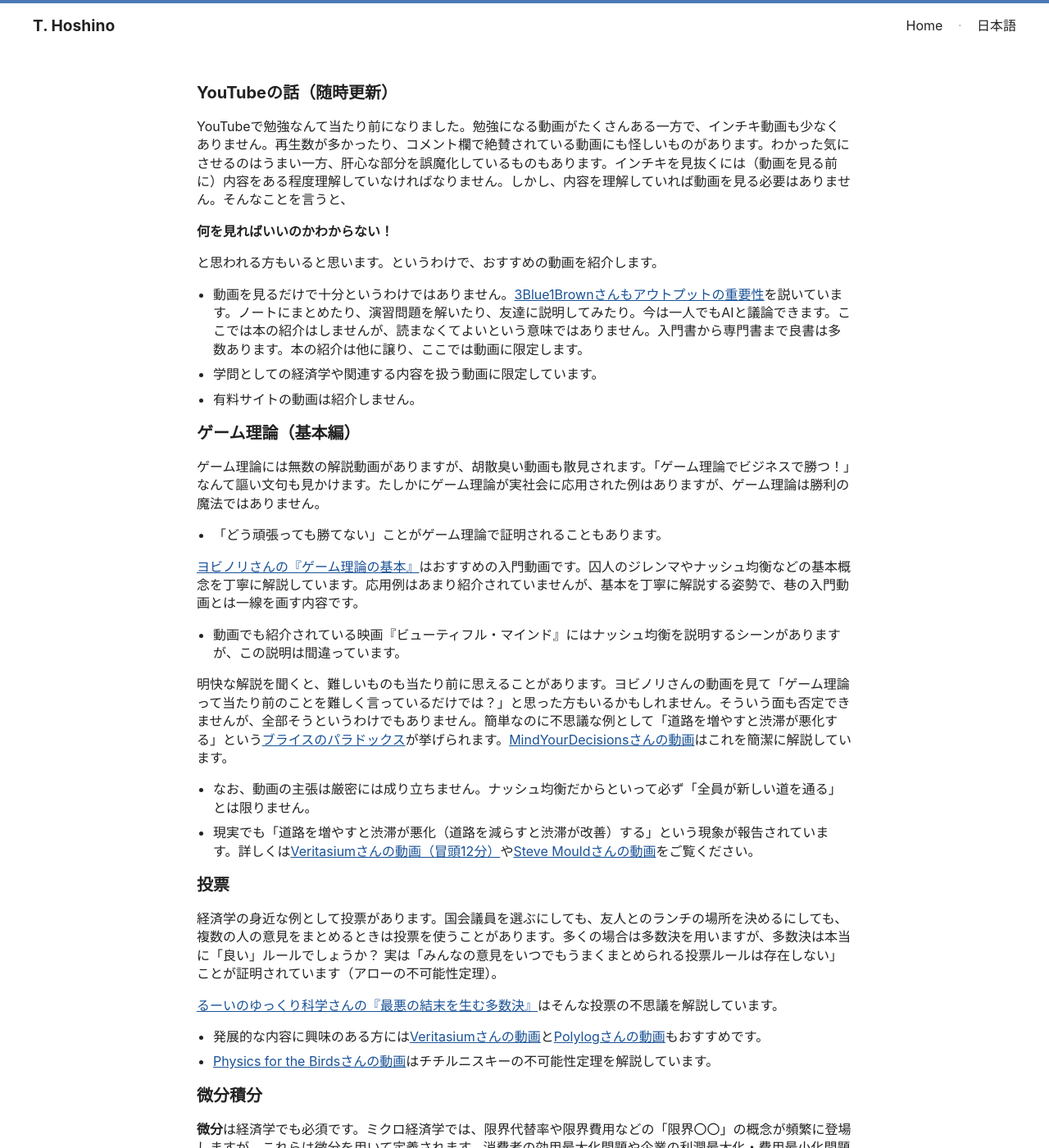
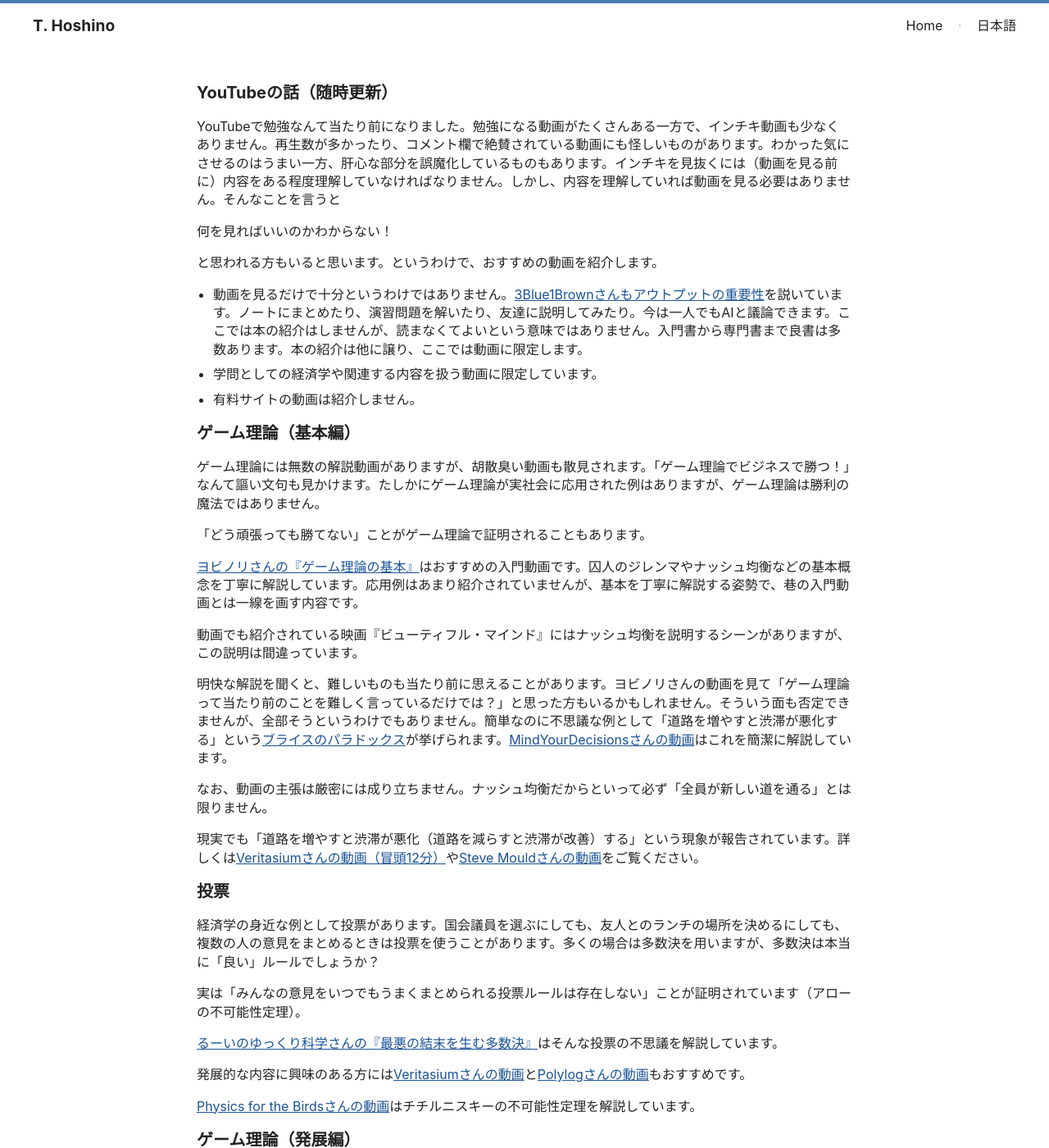
Before and after one commit to tetsuyahoshino137/tetsuyahoshino137.github.io, a Jekyll site: the page built from posts/youtube.md, in a window 1280 px wide and 1400 px high. Shown: the whole window at 82% size. Built offline with Jekyll 4.4.1, drawn with Linux system fonts in a browser that asks for light colours; some of the changed lines change nothing that is shown; some of the changed text lies outside the part shown.

Commit message:
Refactor YouTube content for clarity and updates

```diff
--- a/posts/youtube.md
+++ b/posts/youtube.md
@@ -6,9 +6,9 @@
 
 ## YouTubeの話（随時更新）
 
-YouTubeで勉強なんて当たり前になりました。勉強になる動画がたくさんある一方で、インチキ動画も少なくありません。再生数が多かったり、コメント欄で絶賛されている動画にも怪しいものがあります。わかった気にさせるのはうまい一方、肝心な部分を誤魔化しているものもあります。インチキを見抜くには（動画を見る前に）内容をある程度理解していなければなりません。しかし、内容を理解していれば動画を見る必要はありません。そんなことを言うと、
+YouTubeで勉強なんて当たり前になりました。勉強になる動画がたくさんある一方で、インチキ動画も少なくありません。再生数が多かったり、コメント欄で絶賛されている動画にも怪しいものがあります。わかった気にさせるのはうまい一方、肝心な部分を誤魔化しているものもあります。インチキを見抜くには（動画を見る前に）内容をある程度理解していなければなりません。しかし、内容を理解していれば動画を見る必要はありません。そんなことを言うと
 
-**何を見ればいいのかわからない！**
+何を見ればいいのかわからない！
 
 と思われる方もいると思います。というわけで、おすすめの動画を紹介します。
 
@@ -20,29 +20,38 @@
 
 ゲーム理論には無数の解説動画がありますが、胡散臭い動画も散見されます。「ゲーム理論でビジネスで勝つ！」なんて謳い文句も見かけます。たしかにゲーム理論が実社会に応用された例はありますが、ゲーム理論は勝利の魔法ではありません。
 
-- 「どう頑張っても勝てない」ことがゲーム理論で証明されることもあります。
+「どう頑張っても勝てない」ことがゲーム理論で証明されることもあります。
 
 [ヨビノリさんの『ゲーム理論の基本』](https://youtu.be/-UulHZPFo2M)はおすすめの入門動画です。囚人のジレンマやナッシュ均衡などの基本概念を丁寧に解説しています。応用例はあまり紹介されていませんが、基本を丁寧に解説する姿勢で、巷の入門動画とは一線を画す内容です。
 
-- 動画でも紹介されている映画『ビューティフル・マインド』にはナッシュ均衡を説明するシーンがありますが、この説明は間違っています。
+動画でも紹介されている映画『ビューティフル・マインド』にはナッシュ均衡を説明するシーンがありますが、この説明は間違っています。
 
 明快な解説を聞くと、難しいものも当たり前に思えることがあります。ヨビノリさんの動画を見て「ゲーム理論って当たり前のことを難しく言っているだけでは？」と思った方もいるかもしれません。そういう面も否定できませんが、全部そうというわけでもありません。簡単なのに不思議な例として「道路を増やすと渋滞が悪化する」という[ブライスのパラドックス](https://ja.wikipedia.org/wiki/%E3%83%96%E3%83%A9%E3%82%A4%E3%82%B9%E3%81%AE%E3%83%91%E3%83%A9%E3%83%89%E3%83%83%E3%82%AF%E3%82%B9)が挙げられます。[MindYourDecisionsさんの動画](https://youtu.be/8mlH9bnvWVE)はこれを簡潔に解説しています。
 
-- なお、動画の主張は厳密には成り立ちません。ナッシュ均衡だからといって必ず「全員が新しい道を通る」とは限りません。
-- 現実でも「道路を増やすと渋滞が悪化（道路を減らすと渋滞が改善）する」という現象が報告されています。詳しくは[Veritasiumさんの動画（冒頭12分）](https://youtu.be/-QTkPfq7w1A)や[Steve Mouldさんの動画](https://youtu.be/Cg73j3QYRJc)をご覧ください。
+なお、動画の主張は厳密には成り立ちません。ナッシュ均衡だからといって必ず「全員が新しい道を通る」とは限りません。
+
+現実でも「道路を増やすと渋滞が悪化（道路を減らすと渋滞が改善）する」という現象が報告されています。詳しくは[Veritasiumさんの動画（冒頭12分）](https://youtu.be/-QTkPfq7w1A)や[Steve Mouldさんの動画](https://youtu.be/Cg73j3QYRJc)をご覧ください。
 
 ## 投票
 
-経済学の身近な例として投票があります。国会議員を選ぶにしても、友人とのランチの場所を決めるにしても、複数の人の意見をまとめるときは投票を使うことがあります。多くの場合は多数決を用いますが、多数決は本当に「良い」ルールでしょうか？ 実は「みんなの意見をいつでもうまくまとめられる投票ルールは存在しない」ことが証明されています（アローの不可能性定理）。
+経済学の身近な例として投票があります。国会議員を選ぶにしても、友人とのランチの場所を決めるにしても、複数の人の意見をまとめるときは投票を使うことがあります。多くの場合は多数決を用いますが、多数決は本当に「良い」ルールでしょうか？
+
+実は「みんなの意見をいつでもうまくまとめられる投票ルールは存在しない」ことが証明されています（アローの不可能性定理）。
 
 [るーいのゆっくり科学さんの『最悪の結末を生む多数決』](https://youtu.be/Q7peHBx0MwY)はそんな投票の不思議を解説しています。
 
-- 発展的な内容に興味のある方には[Veritasiumさんの動画](https://youtu.be/qf7ws2DF-zk)と[Polylogさんの動画](https://youtu.be/rbVoEjS6Q1Q)もおすすめです。
-- [Physics for the Birdsさんの動画](https://youtu.be/v5ev-RAg7Xs)はチチルニスキーの不可能性定理を解説しています。
+発展的な内容に興味のある方には[Veritasiumさんの動画](https://youtu.be/qf7ws2DF-zk)と[Polylogさんの動画](https://youtu.be/rbVoEjS6Q1Q)もおすすめです。
+
+[Physics for the Birdsさんの動画](https://youtu.be/v5ev-RAg7Xs)はチチルニスキーの不可能性定理を解説しています。
+
+## ゲーム理論（発展編）
+
+- [戦略盗用論法](https://youtu.be/agRtx_XREtA)
+- [確率的手法](https://youtu.be/hGa8_P8X3yY)
 
 ## 微分積分
 
-**微分**は経済学でも必須です。ミクロ経済学では、限界代替率や限界費用などの「限界〇〇」の概念が頻繁に登場しますが、これらは微分を用いて定義されます。消費者の効用最大化問題や企業の利潤最大化・費用最小化問題といった最適化問題では、一階微分（一階条件）と二階微分（二階条件）を用いて解を求めます。マクロ経済学でも計量経済学でも微分は重要です。**積分**も経済学で幅広く利用されます。
+**微分**は経済学でも必須です。ミクロ経済学では、限界代替率や限界費用などの「限界〇〇」の概念が頻繁に登場しますが、これらは微分を用いて定義されます。消費者の効用最大化問題や企業の利潤最大化・費用最小化問題といった最適化問題では、一階微分（一階条件）と二階微分（二階条件）を用いて解を求めます。マクロ経済学でも計量経済学でも微分は重要です。**積分**も経済学で幅広く利用されます。消費者理論では、需要曲線の下の面積から消費者余剰を計算し、生産者理論では供給曲線の上の面積から生産者余剰を求めます。これらの余剰分析は政策評価の基礎となります。
 
 [3Blue1Brownさんの『微分積分のエッセンス』](https://youtu.be/WUvTyaaNkzM)は最高の入門シリーズです。高校数学の復習から始まり、ε–δ論法による極限の定義、陰関数定理、テイラー展開などをカバーしています。
 
@@ -52,7 +61,7 @@
 
 **線形代数**も経済学では必須です。統計学・計量経済学では線形代数の知識は不可欠ですし、効用最大化や費用最小化などの最適化問題でも微分積分と併せて使います。
 
-線形代数は最初は簡単かもしれませんが、行列式や固有値やベクトル空間の公理を見て苦手になった方も多いはずです。線形代数では[3Blue1Brownさんの『線形代数のエッセンス』](https://youtu.be/fNk_zzaMoSs)がおすすめです（[日本語版](https://www.youtube.com/watch?v=ZXuZHNjS2tA)）。
+線形代数は最初は簡単かもしれませんが、行列式や固有値やベクトル空間の公理を見て苦手になった方も多いはずです。線形代数では[3Blue1Brownさんの『線形代数のエッセンス』](https://youtu.be/fNk_zzaMoSs)がおすすめです（[日本語版](https://www.youtube.com/watch?v=ZXuZHNjS2tA)）。行列式など一見わかりにくい概念も視覚的に説明しています。
 
 - [ヨビノリさんのシリーズ](https://youtu.be/svm8hlhF8PA?si=Bupn7SvYGn5k9r22)や[アイシア＝ソリッドさんのシリーズ](https://youtu.be/wVipLySksnE?si=TLJ4G9tr8WmIDB3Q)もおすすめです。
 - [Ufoliumさんのシリーズ](https://youtu.be/SNCHDPwQGFw)もわかりやすいですが、途中から有料のようです。
@@ -61,20 +70,21 @@
 
 何らかの関数を最大化・最小化することを**最適化**といいます。経済学では効用最大化や費用最小化など多くの問題が「ある制約の下で何かを最大化・最小化する」という最適化問題として定式化されます。便利な方法が**ラグランジュの未定乗数法**や**KKT条件**です。
 
-- でも大学の先生は「微分してゼロ」では解けない例をテストによく出します。
+でも大学の先生は「微分してゼロ」では解けない例をテストによく出します。意地悪ですね。
 
 なぜ「微分してゼロ」で解けるのでしょうか？ そもそもラグランジュの未定乗数とは何でしょうか？ という方には、[ヨビノリさんの『ラグランジュの未定乗数法の気持ち』](https://youtu.be/vAwqZmwf4W8)と[『制約付き最適化問題』](https://youtu.be/bdWTCq98H5c)がおすすめです。
 
-- [アイシア＝ソリッドさんの『あの計算の意味、説明できますか？』](https://youtu.be/2-E4XiHQEcM)もおすすめです。
+[アイシア＝ソリッドさんの『あの計算の意味、説明できますか？』](https://youtu.be/2-E4XiHQEcM)もおすすめです。
 
 ## トポロジー（位相）
 
 経済学でも**トポロジー（位相）**という数学が登場します。トポロジーはよく「ドーナツとマグカップを同じとみなす数学」と紹介され、面白そうな反面、「だから何なの？」「経済学と関係あるの？」と思う方もいるでしょう。
 
-[3Blue1Brownさんの『トポロジーって何？』](https://youtu.be/IQqTsm-bBRU)は、具体的な問題への応用を通してトポロジーの有用性を垣間見せてくれる動画です（[日本語版](https://youtu.be/qAgungg5jpM)）。
+[3Blue1Brownさんの『トポロジーって何？』](https://youtu.be/IQqtsm-bBRU)は、具体的な問題への応用を通してトポロジーの有用性を垣間見せてくれる動画です（[日本語版](https://youtu.be/qAgungg5jpM)）。
 
-- 同様のアイデア（不動点定理）はナッシュ均衡の存在証明などに応用されています。
-- 抽象論に辟易している方には、[MathneQさんの動画](https://youtu.be/CrkAYD5ua6o)や[趣味の大学数学さんの動画](https://youtu.be/9LZzyNQlEdQ)もおすすめです。
+同様のアイデア（不動点定理）はナッシュ均衡の存在証明などに応用されています。
+
+抽象論に辟易している方には、[MathneQさんの動画](https://youtu.be/CrkAYD5ua6o)や[趣味の大学数学さんの動画](https://youtu.be/9LZzyNQlEdQ)もおすすめです。
 
 ## 確率論
 
@@ -88,11 +98,11 @@
 
 研究者志望の学生さんから「測度論やルベーグ積分は勉強した方がいいですか？」と聞かれることがあります。経済理論志望の方は勉強しておくと後々役に立つと思います。しかし、経済理論に限ってもほとんど使わない分野もありますから、興味のある分野の先生に聞いてみてください。
 
-- 知り合いの研究者数名にも聞いたことがありますが、専攻に関わらず全員勉強すべき、という過激派もいました。
+知り合いの研究者数名にも聞いたことがありますが、専攻に関わらず全員勉強すべき、という過激派もいました。
 
 [新井先生の『イメージがわかるルベーグ測度・積分』](https://youtu.be/D-3XOovWB6Q)は直観的なイメージを強調しつつも、硬派なスタイルの動画です。
 
-- [測度論を使わずに積分を定義する方法](https://youtu.be/GCXudhqPek4)もありますが、結局測度論は重要です。
+[測度論を使わずに積分を定義する方法](https://youtu.be/GCXudhqPek4)もありますが、結局測度論は重要です。
 
 ## 研究発表
 
@@ -100,9 +110,11 @@
 
 動画ではありませんが、[河東先生の『セミナーの準備のしかたについて』](https://www.ms.u-tokyo.ac.jp/~yasuyuki/sem.htm)に触れないわけにはいきません。
 
+[早水先生の『PowerPoint スライド作成実演ライブ』](https://youtu.be/zMp3BrIakOY)もおすすめです。[早水先生の授業動画](https://www.youtube.com/@hayamizu/playlists)も非常に参考になります。
+
 経済理論の研究発表に関しては、[Shengwu Li先生のアドバイス集](https://drive.google.com/file/d/1SHiJs6Uz1wDBOSMRb8rPvu4UkqfJUjSF/view)がおすすめです。
 
-- Li先生の研究発表はまるで魔法のように惹き込まれます。
+Li先生の研究発表はまるで魔法のように惹き込まれます。
 
 ## おすすめのチャンネル
 
@@ -115,11 +127,14 @@
 - [selcukozyurt](https://www.youtube.com/@selcukozyurt)
 - [大関真之](https://www.youtube.com/@mohzeki22/featured)
 - [えびまラボ](https://www.youtube.com/@evimalab)
-- [JK](https://www.youtube.com/@J_Koizumi_144)
-- [篠崎菜穂子](https://www.youtube.com/@shinonao-math)
+- [JK](https://www.youtube.com/@J_Koizumi_144)（[『エルデシュの未解決問題を解いてみた』](https://youtu.be/2LC1mAJGmmU)）
+- [篠崎菜穂子](https://www.youtube.com/@shinonao-math)（[本多正平先生のインタビュー](https://youtu.be/WH0D0Fx4Zu0)）
+- [ヨビノリ](https://www.youtube.com/@yobinori)
+- [アイシア＝ソリッド](https://www.youtube.com/@AIcia_Solid)
 - [Math-life balance](https://www.youtube.com/@math-life-balance)
 - [Veritasium](https://www.youtube.com/@veritasium)
 - [Dr. Trefor Bazett](https://www.youtube.com/@DrTrefor)
+- [シャプレー値の解説](https://youtu.be/fSwcGqFV2RM)
 
 ## あとがき
 
```
